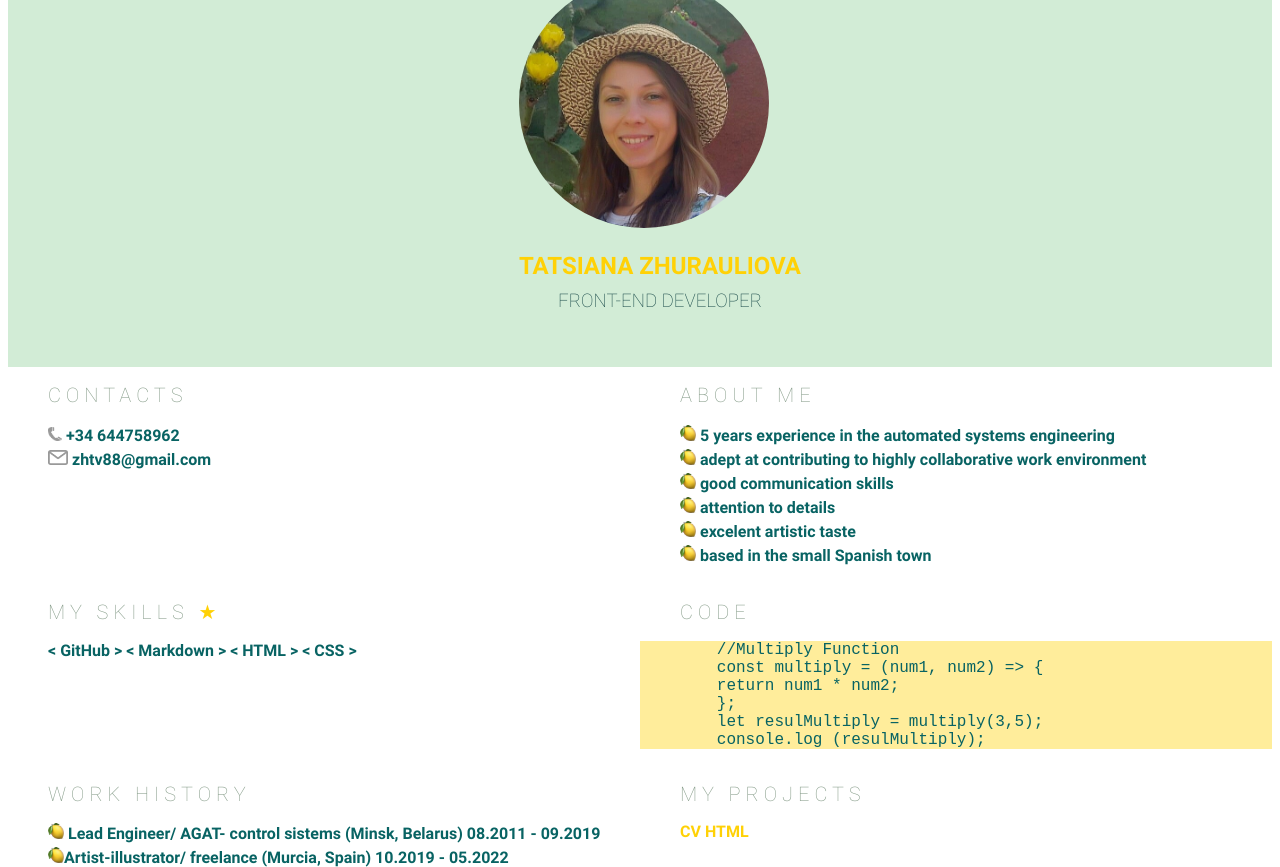
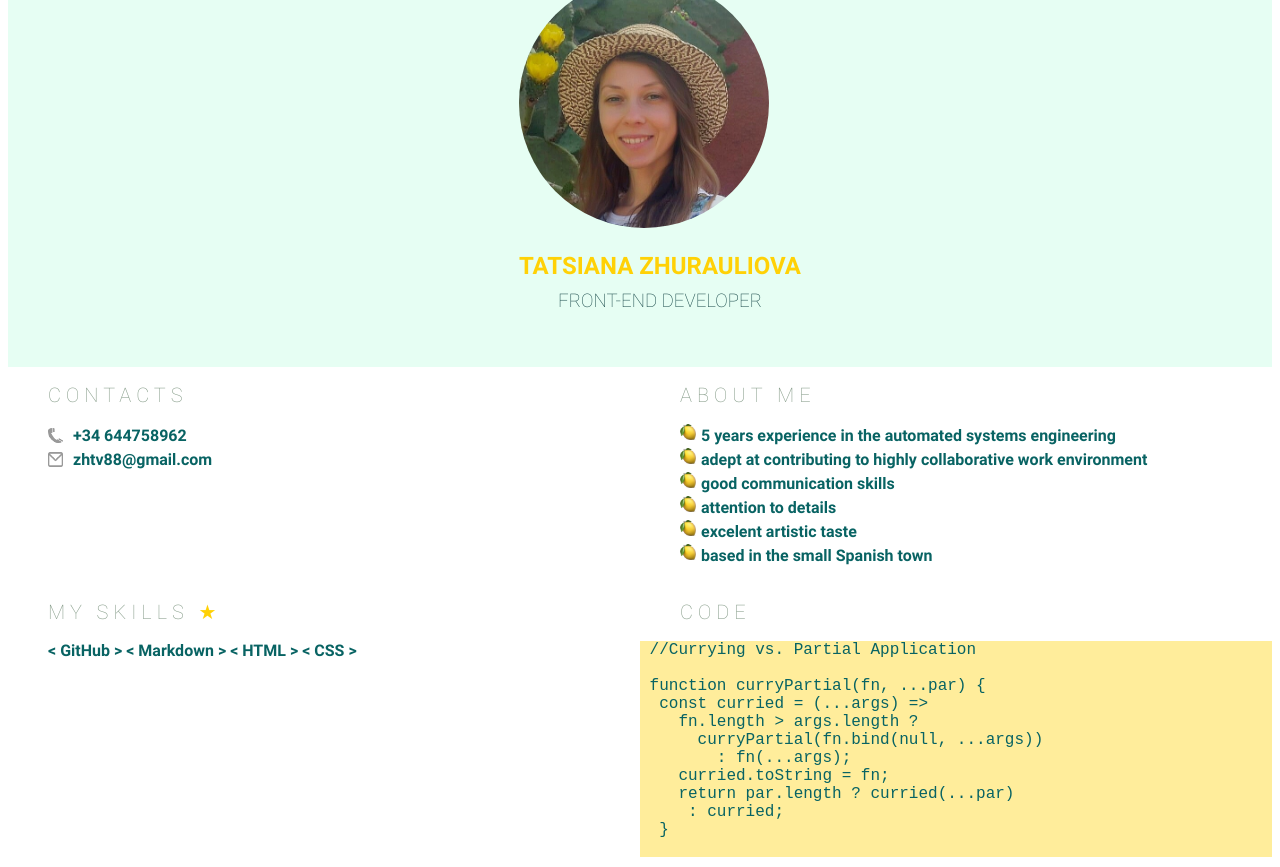
Before and after one commit to Tati-Zhurr/cv, a plain HTML site: page index.html in a window 1280 px wide. Shown: the part 74-941 px from the top of the page. Drawn offline with Linux system fonts and the light colour scheme.

Commit message:
refactor: index.html and style.css

```diff
--- a/index.html
+++ b/index.html
@@ -41,8 +41,8 @@
  <section class="section" id="contacts">
     <h2 class="section-title">Contacts</h2>
         <ul class="list">
-            <li class="item"><img src="./assets/img/phone.png" alt="" width="14" height="14" class="label-contacts"> +34 644758962</li>
-            <li class="item"><img src="./assets/img/email.png" alt="" width="20" height="15" class="label-contacts"> zhtv88@gmail.com</li>
+            <li class="item-contacts"><img src="./assets/img/phone.png" alt="" width="14" height="14" class="label-contacts"> +34 644758962</li>
+            <li class="item-contacts"><img src="./assets/img/email.png" alt="" width="20" height="15" class="label-contacts"> zhtv88@gmail.com</li>
         </ul>
 </section>
 
@@ -67,12 +67,18 @@
 <section class="section" id="code">
     <h2 class="section-title">Code</h2>
     <pre class="code">
-        //Multiply Function
-        const multiply = (num1, num2) => {
-        return num1 * num2;
-        };
-        let resulMultiply = multiply(3,5);
-        console.log (resulMultiply);</pre>
+ //Currying vs. Partial Application
+
+ function curryPartial(fn, ...par) {
+  const curried = (...args) =>
+    fn.length > args.length ?
+      curryPartial(fn.bind(null, ...args))
+        : fn(...args);
+    curried.toString = fn;
+    return par.length ? curried(...par)
+     : curried;
+  }
+    </pre>
 </section>
 
 <section class="section" id="jobs">
--- a/style.css
+++ b/style.css
@@ -53,7 +53,7 @@ body {
 }
 
 .section-profile {
-    background-color: #d2ecd6;
+    background-color: rgba(192, 252, 224, 0.4);
     display: flex;
     justify-content: center;
     align-items: center;
@@ -148,9 +148,17 @@ line-height:1.5;
     margin-top: 60px;
 }
 
-.item{
+.item-contacts {
+    display: flex;
+    align-items: center;
+    gap: 5px;
     text-align: left;
     line-height:1.5;
+}
+
+.item {
+    display: flex;
+    gap: 5px;
 }
 
 .section-title-profile {
@@ -173,6 +181,9 @@ line-height:1.5;
 
 .label-contacts{
     filter:opacity(0.4);
+    margin-right: 5px;
+    height: 15px;
+    width: 15px;
 }
 
 .section-text{
@@ -182,8 +193,6 @@ line-height:1.5;
 }
 
 .code{
-    text-align:left;
-    padding-left: 0px;
     background-color: rgba(255, 209, 6, 0.4);
     font-size: 16px;
     font-weight: 300;
```
